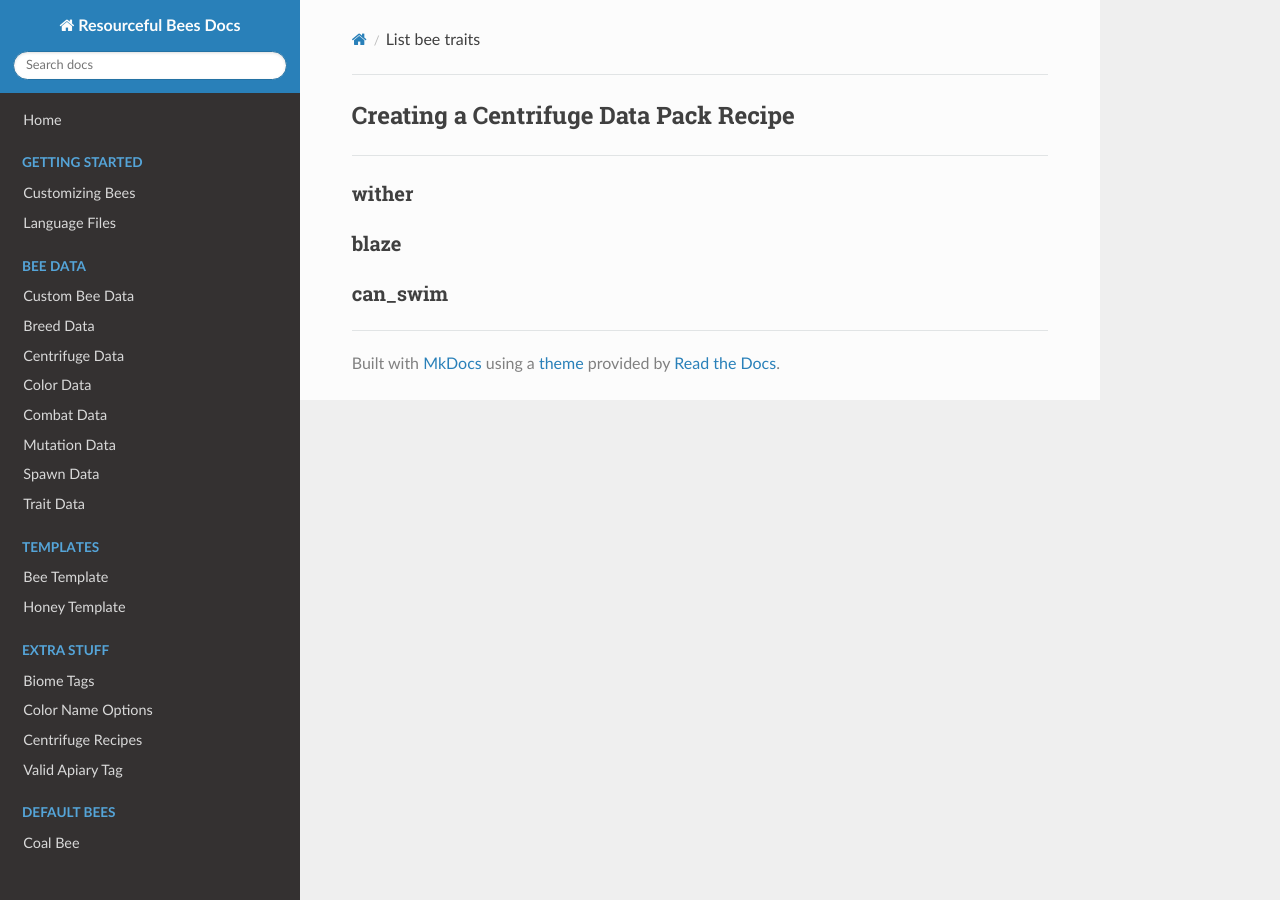
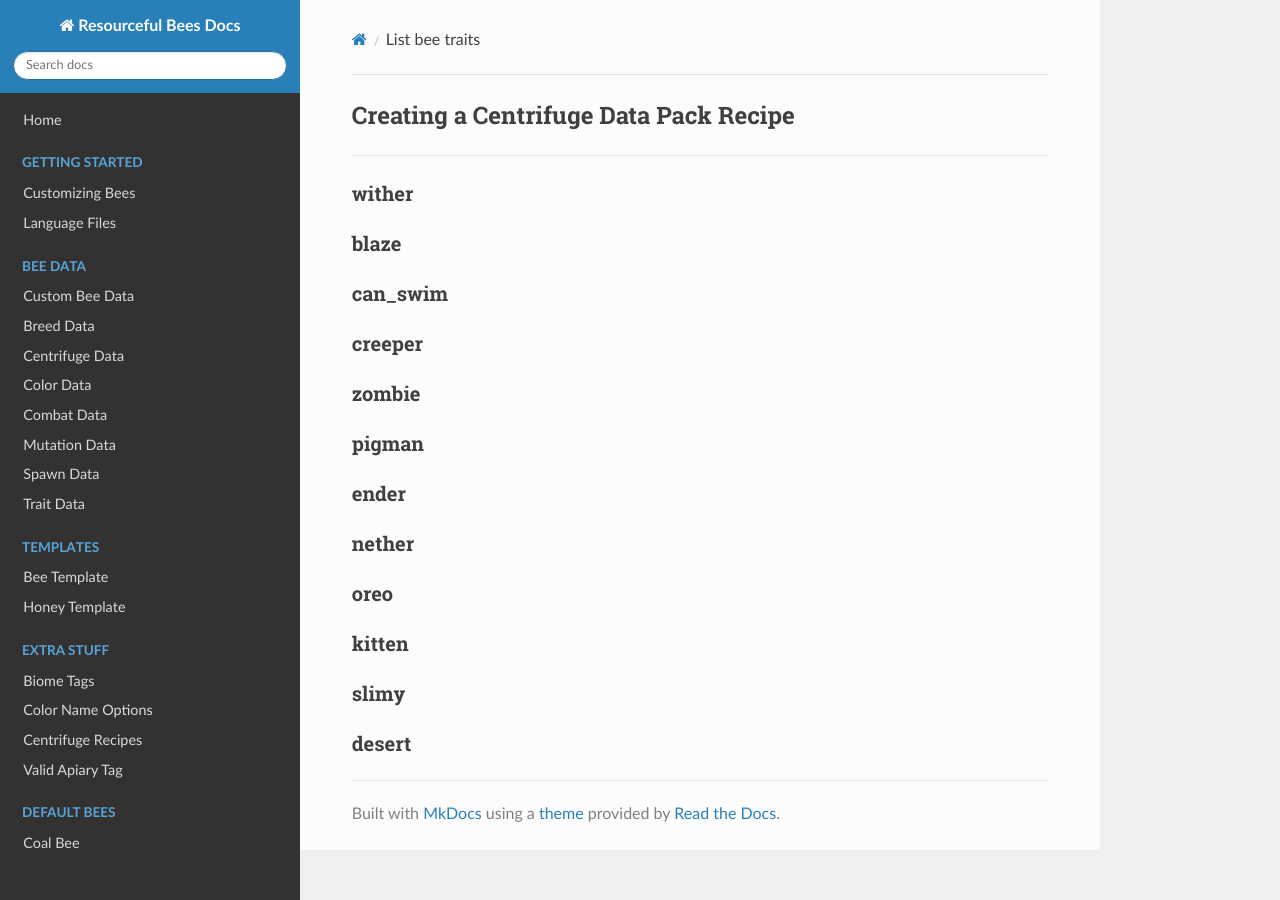
Before and after one commit to Team-Resourceful/ResourcefulBeesDocs, an MkDocs documentation site: the page built from docs/extra_stuff/list_bee_traits.md, in a window 1280 px wide. Built offline with MkDocs 1.6.1, drawn with Linux system fonts in a browser that asks for light colours; nearby versions of some CDN libraries.

Commit message:
docs/extra_stuff/list_bee_traits.md updated from https://stackedit.io/

```diff
--- a/docs/extra_stuff/list_bee_traits.md
+++ b/docs/extra_stuff/list_bee_traits.md
@@ -6,6 +6,24 @@
 ### **blaze**
 
 ### **can_swim**
+
+### **creeper**
+
+### **zombie**
+
+### **pigman**
+
+### **ender**
+
+### **nether**
+
+### **oreo**
+
+### **kitten**
+
+### **slimy**
+
+### **desert**
 <!--stackedit_data:
-eyJoaXN0b3J5IjpbLTEzMjAwMTgyNThdfQ==
+eyJoaXN0b3J5IjpbLTE0MDM1NjQwNl19
 -->
```
